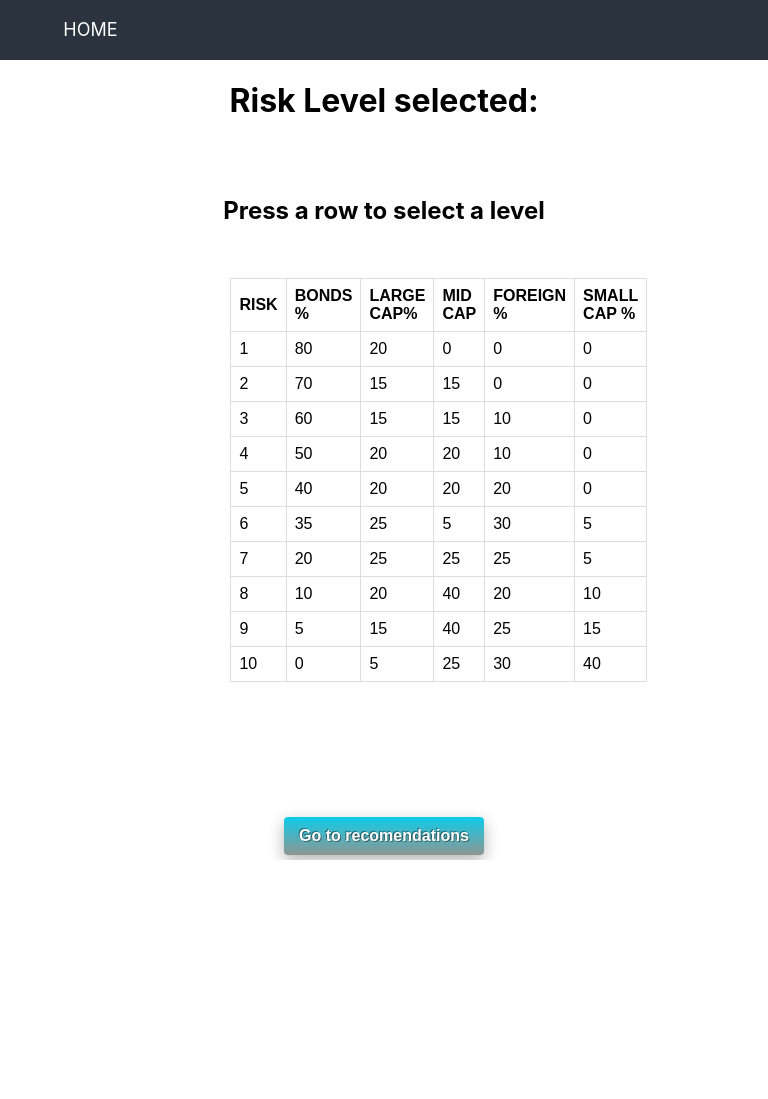
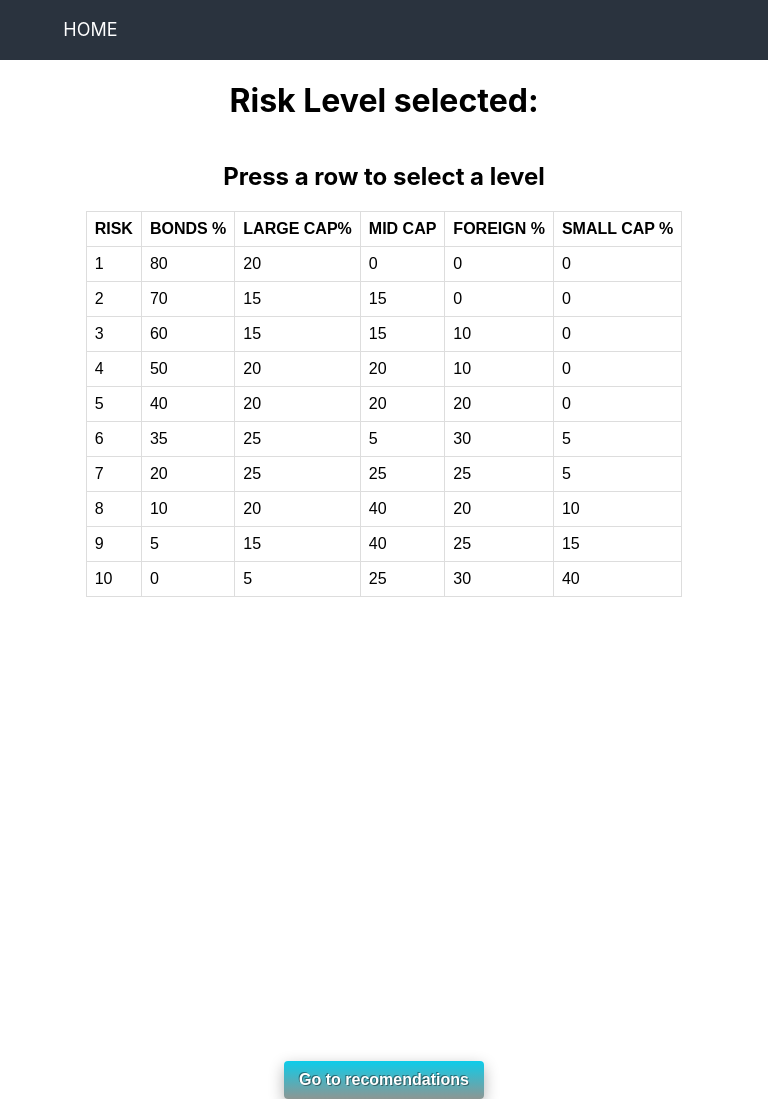
Before and after one commit to Javierms17/reactChallenge, a React (Create React App) app in the folder app/: page / in a window 768 px wide. Before the commit the page ends 860 px from the top, so only its background shows below. Built offline with nearby package versions, Linux system fonts and the light colour scheme.

Commit message:
responsive details ipad

```diff
--- a/app/src/App.css
+++ b/app/src/App.css
@@ -85,7 +85,7 @@ td, th {
 }
 
 }
-@media screen and (min-width: 625px) {
+@media screen and (min-width: 1180px) {
   .App {
     display: flex;
     flex-direction: column;
@@ -169,3 +169,96 @@ td, th {
   }
 
 }
+
+
+@media screen and (min-device-width: 625px) and (max-device-width: 1180px) {
+
+  .App {
+    display: flex;
+    flex-direction: column;
+    text-align: center;
+    align-items: center;
+    justify-content: space-between;
+    height: 800px;
+    width: 100%;
+
+  }
+  .dashboard{
+    display: flex;
+    flex-direction: column;
+    align-items: center;
+
+    justify-content: space-between;
+    height: 300px;
+    width: 100%;
+  }
+
+  .button1 {
+    background-image: linear-gradient(#0dccea, #65c0a2);
+    border: 0;
+    border-radius: 4px;
+    box-shadow: rgba(0, 0, 0, .3) 0 5px 15px;
+    box-sizing: border-box;
+    color: #fff;
+    cursor: pointer;
+    font-family: Montserrat,sans-serif;
+    font-size: 1em;
+    margin: 5px;
+    margin-top: 550px;
+    padding: 10px 15px;
+    text-align: center;
+    user-select: none;
+    -webkit-user-select: none;
+    touch-action: manipulation;
+    font-weight: bold;
+    text-shadow: 1px 1px rgba(0, 0, 0, 0.4), -1px -1px rgba(0, 0, 0, 0.4);
+    transition: all .3s;
+  }
+
+  .button1:hover {
+    background-image: linear-gradient(#10dfff, #74dbb8);
+  }
+
+  .button:hover{
+    background-color: #91bfeb ;
+  }
+
+  .buttonDisabled{
+    background-image: linear-gradient(#0dccea, #8d9693);
+    border: 0;
+    border-radius: 4px;
+    box-shadow: rgba(0, 0, 0, .3) 0 5px 15px;
+    box-sizing: border-box;
+    color: #fff;
+    cursor: pointer;
+    font-family: Montserrat,sans-serif;
+    font-size: 1em;
+    margin: 5px;
+    padding: 10px 15px;
+    text-align: center;
+    user-select: none;
+    margin-top: 550px;
+    -webkit-user-select: none;
+    touch-action: manipulation;
+    font-weight: bold;
+    text-shadow: 1px 1px rgba(0, 0, 0, 0.4), -1px -1px rgba(0, 0, 0, 0.4);
+    transition: all .3s;
+  }
+
+  .active {
+    background-color:#5fa6b6 ;
+  }
+
+  table {
+    font-family: arial, sans-serif;
+    border-collapse: collapse;
+    width: 100vw;
+  }
+
+  td, th {
+    border: 1px solid #dddddd;
+    text-align: left;
+    padding: 8px;
+  }
+
+}
```
